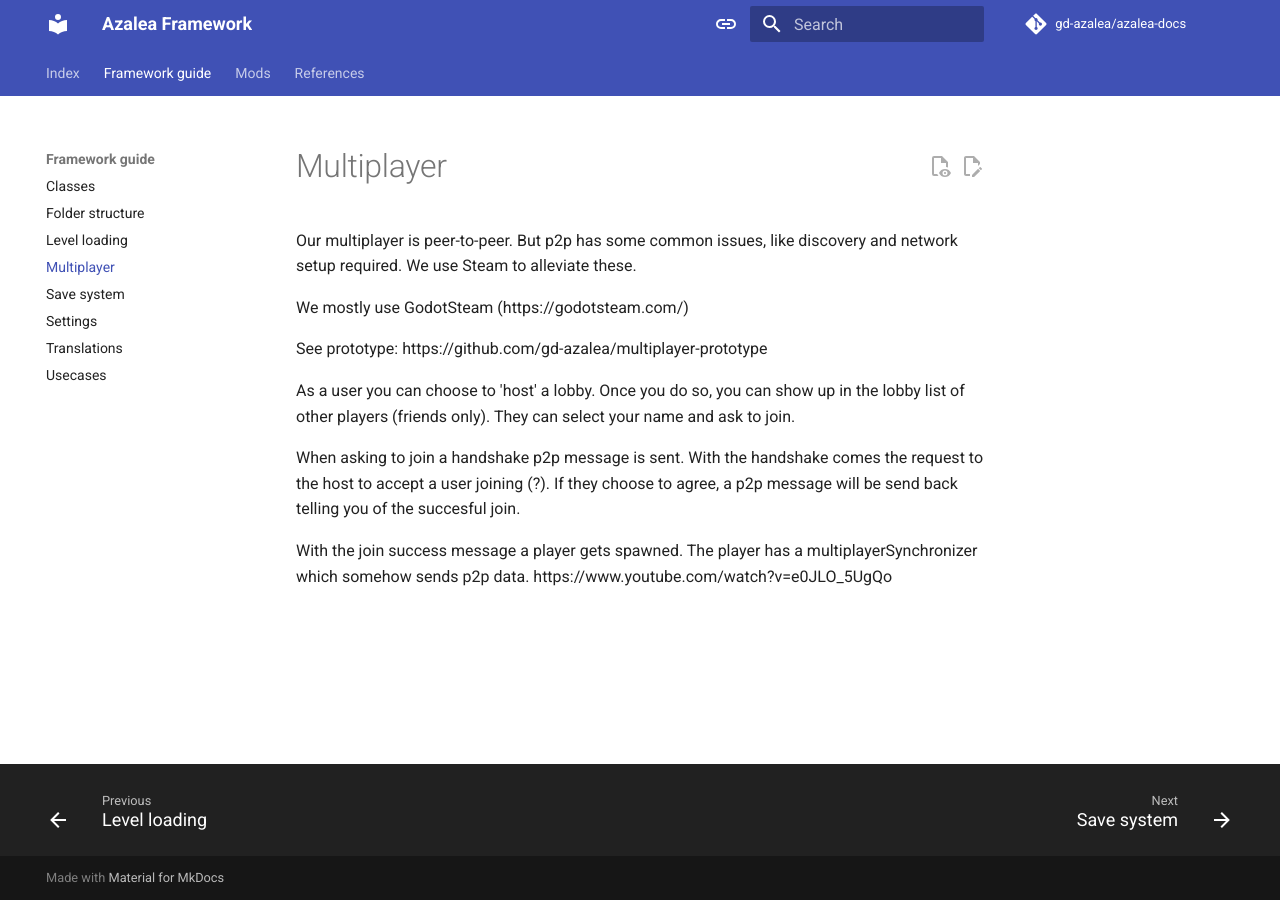
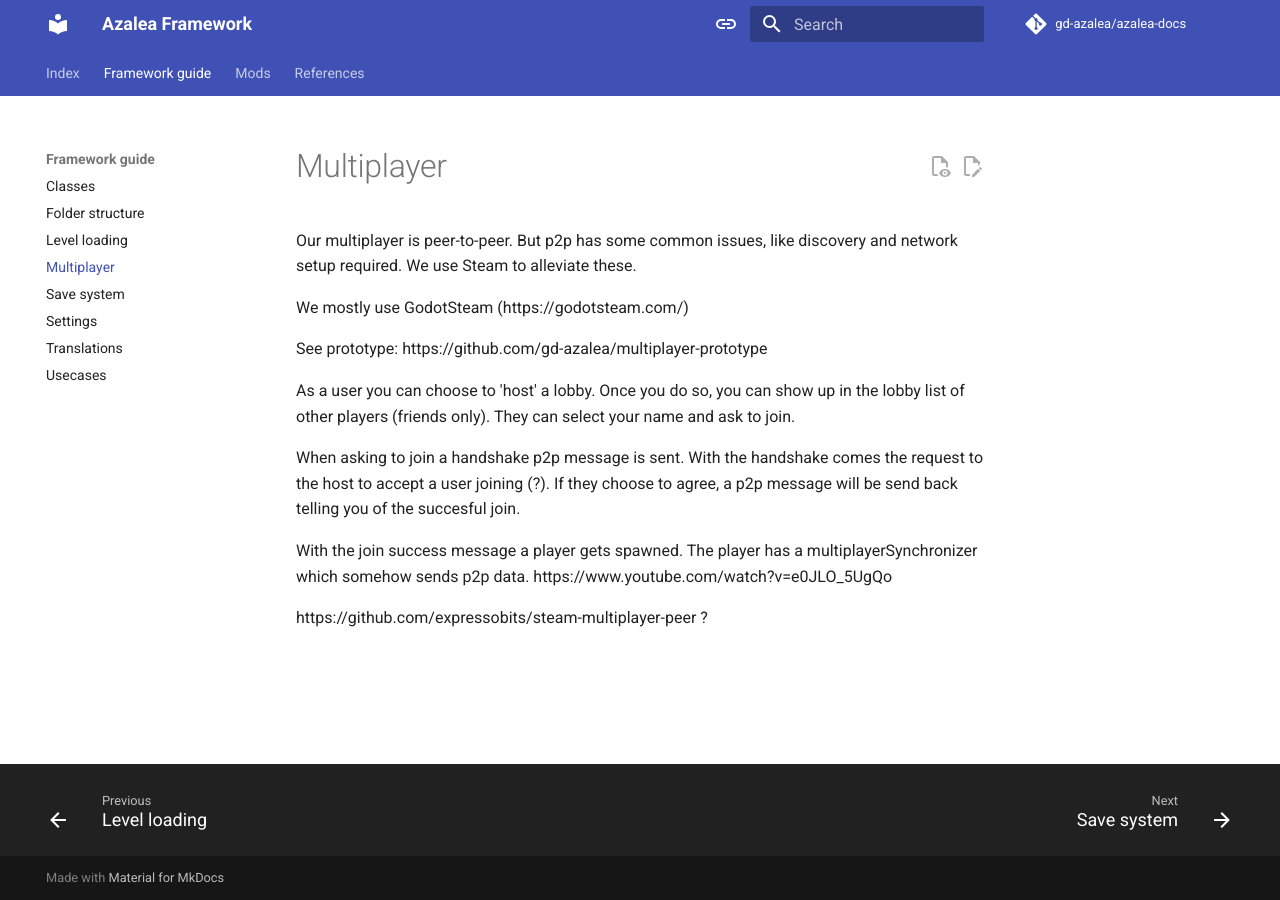
Before and after one commit to gd-azalea/azalea-docs, an MkDocs documentation site: the page built from docs/framework-guide/multiplayer.md, in a window 1280 px wide. Built offline with MkDocs 1.6.1 and Material for MkDocs 9.7.7, drawn with Linux system fonts in a browser that asks for light colours; comment, search, counter and statistics services are not loaded; some of the changed lines change nothing that is shown.

Commit message:
Update multiplayer.md

```diff
--- a/docs/framework-guide/multiplayer.md
+++ b/docs/framework-guide/multiplayer.md
@@ -9,3 +9,5 @@ As a user you can choose to 'host' a lobby. Once you do so, you can show up in t
 When asking to join a handshake p2p message is sent. With the handshake comes the request to the host to accept a user joining (?). If they choose to agree, a p2p message will be send back telling you of the succesful join.
 
 With the join success message a player gets spawned. The player has a multiplayerSynchronizer which somehow sends p2p data. https://www.youtube.com/watch?v=e0JLO_5UgQo
+
+https://github.com/expressobits/steam-multiplayer-peer ?
```
